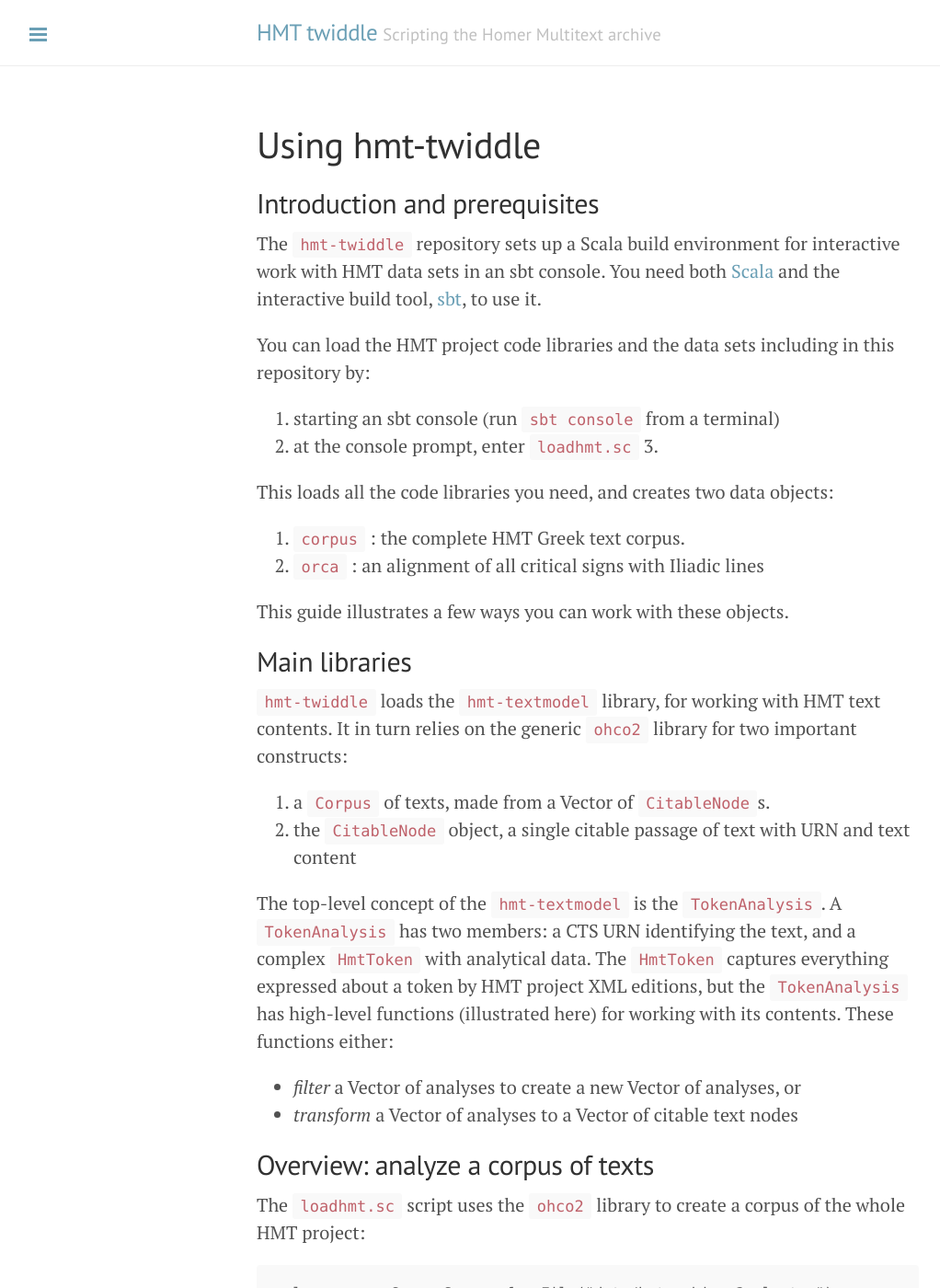
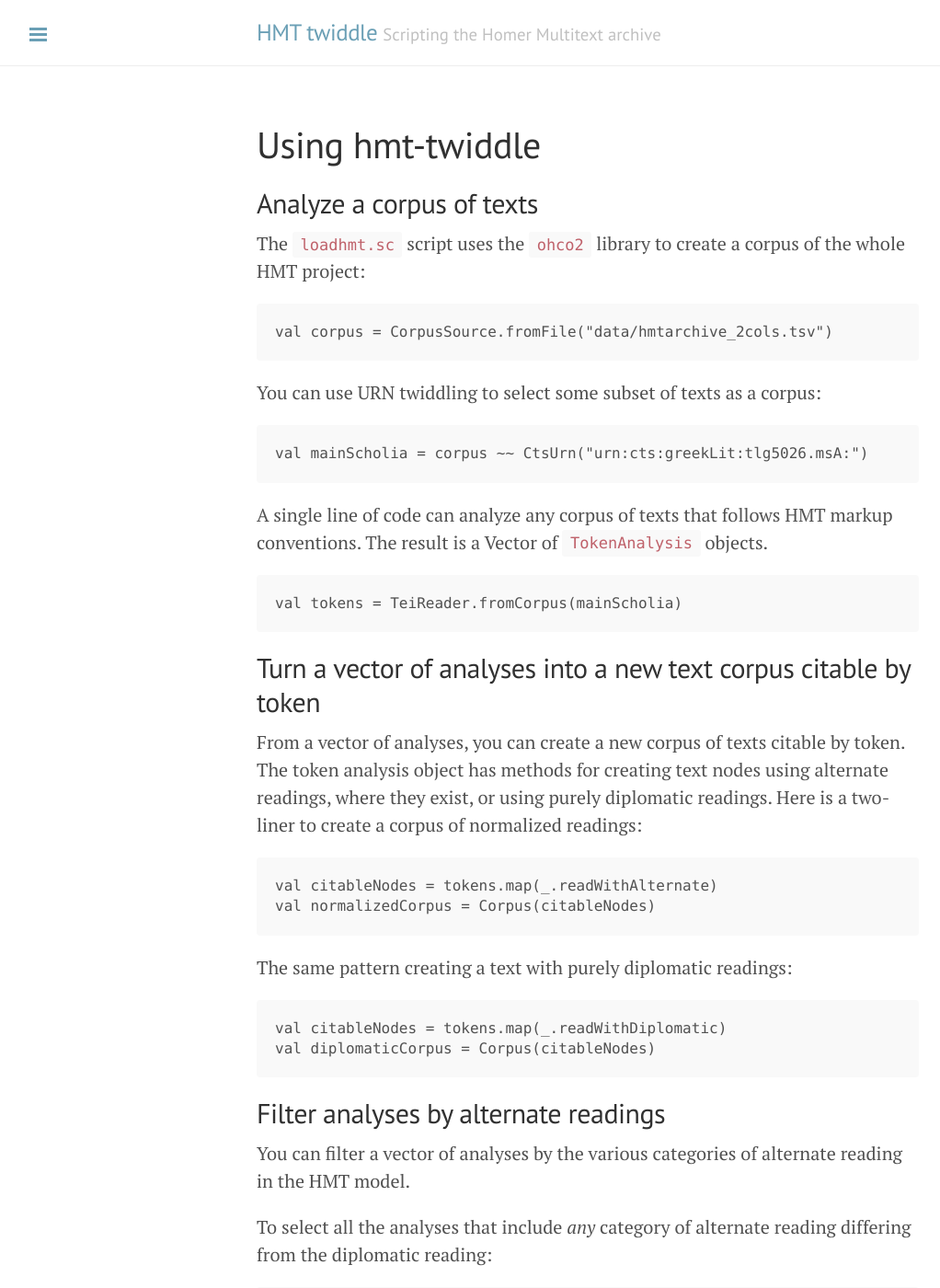
Before and after one commit to homermultitext/hmt-twiddle, a Jekyll site: the page built from docs/intro.md, in a window 1280 px wide and 1400 px high. Shown: the whole window at 92% size, without its empty margins (1-1023 px from the left). Built offline with Jekyll 4.4.1, drawn with Linux system fonts in a browser that asks for light colours.

Commit message:
Break docs into smaller sections

```diff
--- a/docs/intro.md
+++ b/docs/intro.md
@@ -4,39 +4,8 @@ title: "Using hmt-twiddle"
 ---
 
 
-## Introduction and prerequisites
 
-The `hmt-twiddle` repository sets up a Scala build environment for interactive work with HMT data sets in an sbt console.  You need both [Scala](https://www.scala-lang.org/) and the interactive build tool, [sbt](https://www.scala-sbt.org/), to use it.
-
-You can load the HMT project code libraries and the data sets including in this repository by:
-
-1.  starting an sbt console (run `sbt console` from a terminal)
-2.  at the console prompt, enter `loadhmt.sc`
-3.
-
-This loads all the code libraries you need, and creates two data objects:
-
-1. `corpus` : the complete HMT Greek text corpus.
-2. `orca` : an alignment of all critical signs with Iliadic lines
-
-This guide illustrates a few ways you can work with these objects.
-
-## Main libraries
-
-`hmt-twiddle` loads the `hmt-textmodel` library, for working with HMT text contents.  It in turn relies on the generic `ohco2` library for two important  constructs:
-
-1. a `Corpus` of texts, made from a Vector of `CitableNode`s.
-2. the `CitableNode` object, a single citable passage of text with URN and text content
-
-
-The top-level concept of the `hmt-textmodel` is the `TokenAnalysis`.  A `TokenAnalysis` has two members: a CTS URN identifying the text, and a complex `HmtToken` with analytical data. The `HmtToken` captures everything expressed about a token by HMT project XML editions, but the `TokenAnalysis`  has high-level functions (illustrated here) for working with its contents.  These functions either:
-
-- *filter* a Vector of analyses to create a new Vector of analyses, or
-- *transform* a Vector of analyses to a Vector of citable text nodes
-
-
-
-## Overview: analyze a corpus of texts
+## Analyze a corpus of texts
 
 
 The `loadhmt.sc` script uses the `ohco2` library to create a corpus of the whole HMT project:
```
Also changed, not shown: docs/howtorun.md (added, +25 -0 lines), docs/index.md (+8 -0 lines), docs/libs.md (added, +15 -0 lines), docs/passageforurn.md (added, +13 -0 lines), docs/selectbyurn.md (added, +16 -0 lines).
